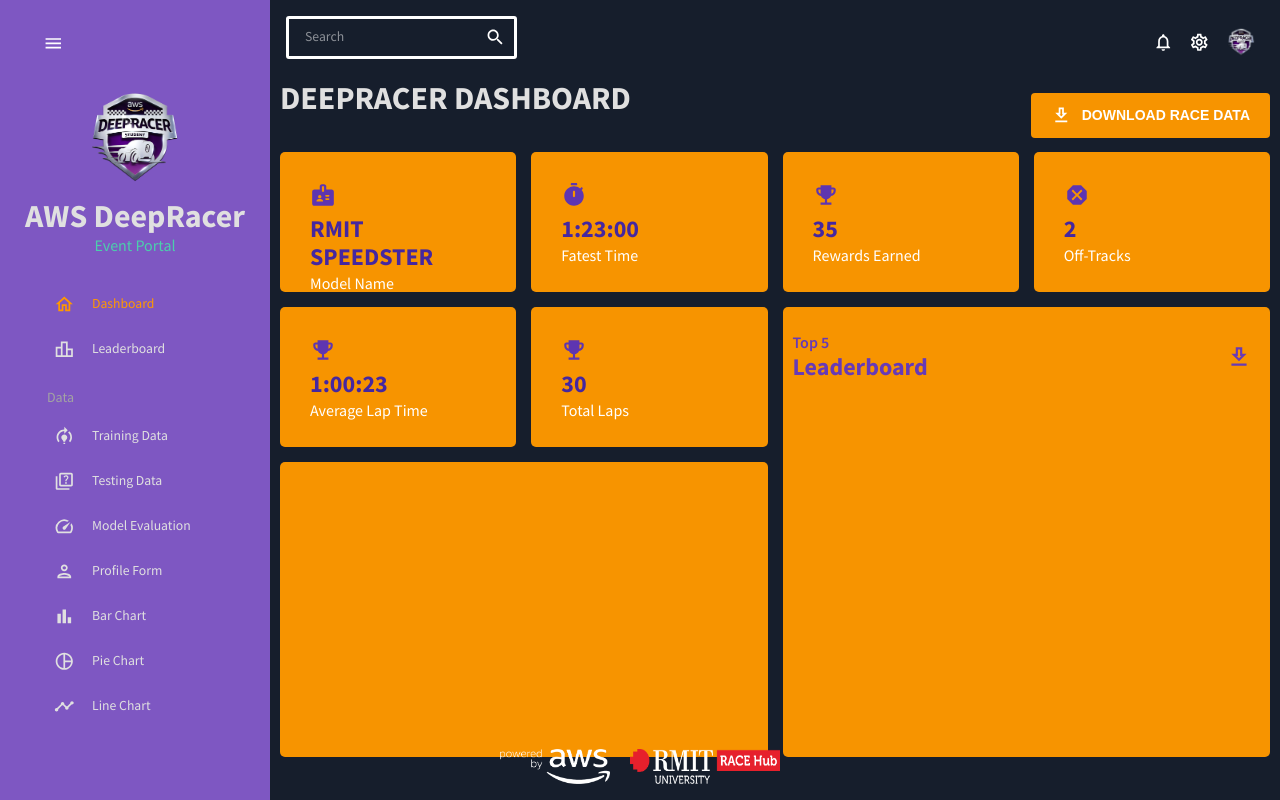
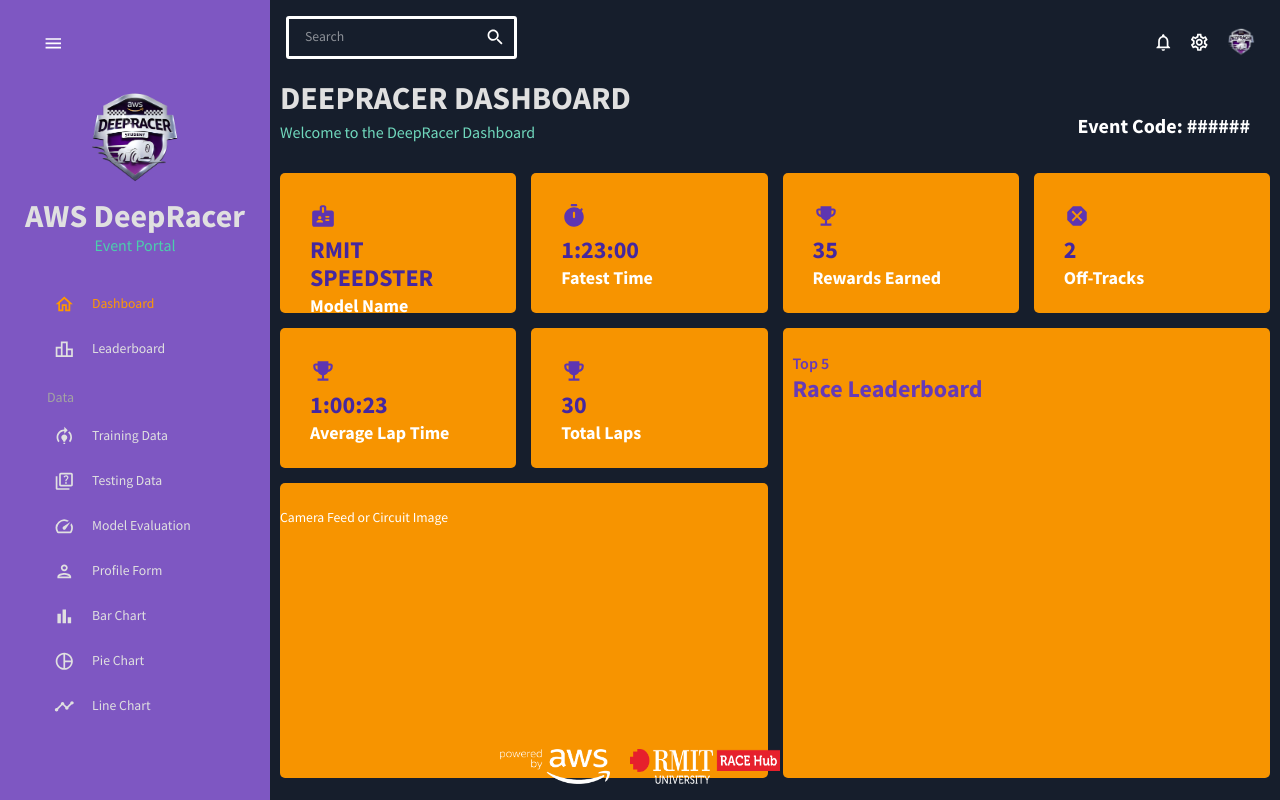
Before and after one commit to IP-299-Deepracer/Deepracer-Dashboard, a React (Create React App) app in the folder deepracer_dashboard/: page /dashboard in a window 1280 px wide. Built offline with nearby package versions, Linux system fonts and the light colour scheme.

Commit message:
updated the layout of the dashboard

```diff
--- a/deepracer_dashboard/src/scenes/dashboard/index.jsx
+++ b/deepracer_dashboard/src/scenes/dashboard/index.jsx
@@ -68,28 +68,23 @@
     <Box m="10px">
       {/* HEADER */}
       <Box display="flex" justifyContent="space-between" alignItems="center">
-        <Header title=" DEEPRACER DASHBOARD" />
+        <Header title=" DEEPRACER DASHBOARD" subtitle="Welcome to the DeepRacer Dashboard"/>
 
         <Box>
-          <Button
-            sx={{
-              backgroundColor: "#f79400",
-              color: "#FFFFFF",
-              fontSize: "14px",
-              fontWeight: "bold",
-              padding: "10px 20px",
-            }}
+          <Typography
+          fontSize={20}
+          fontWeight={"bold"}
+          marginRight={"20px"}
           >
-            <DownloadOutlinedIcon sx={{ mr: "10px" }} />
-            Download Race Data
-          </Button>
+            Event Code: ###### {/* The hastag should be replaced with generated code when organiser starts event */}
+          </Typography>
         </Box>
       </Box>
 
       {/* GRID & CHARTS */}
       <Box
         display= "grid"
-        gridTemplateColumns= "repeat(4, 1fr)"
+        gridTemplateColumns= "repeat(4, 1fr)" // Creates a 4x4 grid layout for the dashboard
         gridAutoRows= "140px"
         gap="15px"
         flex="1"
@@ -121,7 +116,8 @@
           </Typography>
           <Typography
             marginLeft={30+"px"}
-            fontSize={16}
+            fontSize={18}
+            fontWeight={"bold"}
             >
             Model Name
           </Typography>
@@ -154,7 +150,8 @@
           </Typography>
           <Typography
             marginLeft={30+"px"}
-            fontSize={16}
+            fontSize={18}
+            fontWeight={"bold"}
             >
             Fatest Time
           </Typography>
@@ -186,7 +183,8 @@
           </Typography>
           <Typography
             marginLeft={30+"px"}
-            fontSize={16}
+            fontSize={18}
+            fontWeight={"bold"}
             >
             Rewards Earned
           </Typography>
@@ -218,7 +216,8 @@
           </Typography>
           <Typography
             marginLeft={30+"px"}
-            fontSize={16}
+            fontSize={18}
+            fontWeight={"bold"}
             >
             Off-Tracks
           </Typography>
@@ -252,7 +251,8 @@
           </Typography>
           <Typography
             marginLeft={30+"px"}
-            fontSize={16}
+            fontSize={18}
+            fontWeight={"bold"}
             >
             Average Lap Time
           </Typography>
@@ -285,7 +285,8 @@
           </Typography>
           <Typography
             marginLeft={30+"px"}
-            fontSize={16}
+            fontSize={18}
+            fontWeight={"bold"}
             >
             Total Laps
           </Typography>
@@ -321,16 +322,16 @@
                 fontWeight="bold"
                 color={colors.purpleAccent[500]}
               >
-                Leaderboard
+                Race Leaderboard
               </Typography>
             </Box>
-            <Box>
+            {/* <Box>
               <IconButton>
                 <DownloadOutlinedIcon
                   sx={{ fontSize: "26px", color: colors.purpleAccent[500] }}
                 />
               </IconButton>
-            </Box>
+            </Box> */}
           </Box>
           {/* <Box height="70vh" p="10px" flexGrow={1}>
             <TableContainer component={Paper}>
@@ -376,6 +377,7 @@
           >
           </Box>
           <Box>
+            Camera Feed or Circuit Image
               {/* <img src={Track} height="400px" width="550px" m="-15px 0 0 0" alt="" /> */}
           </Box>
         </Box>
```
